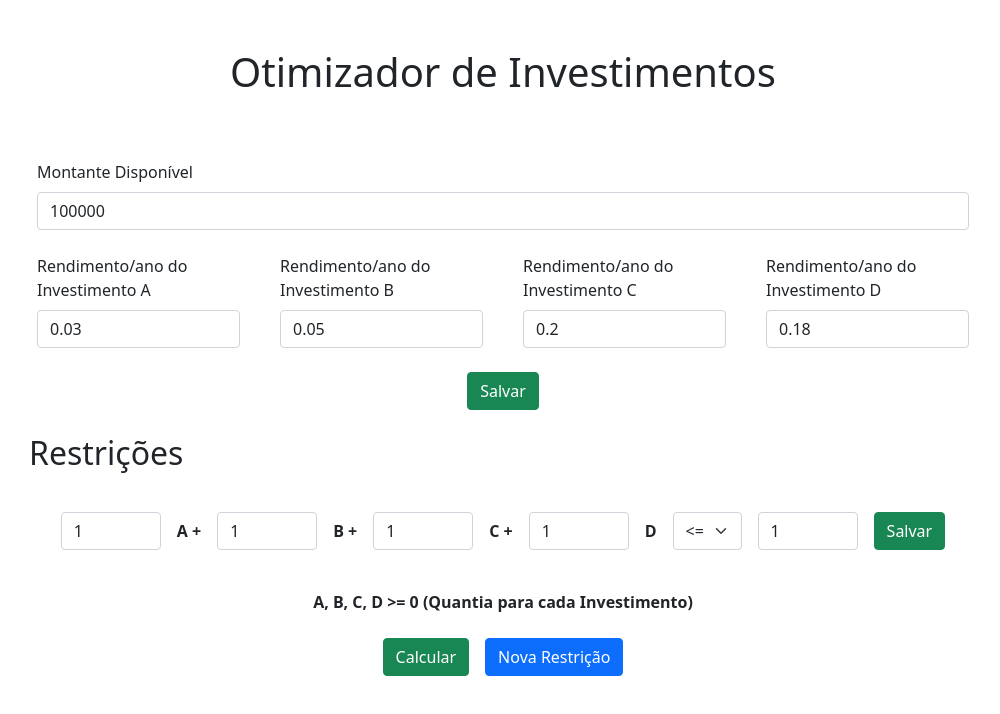
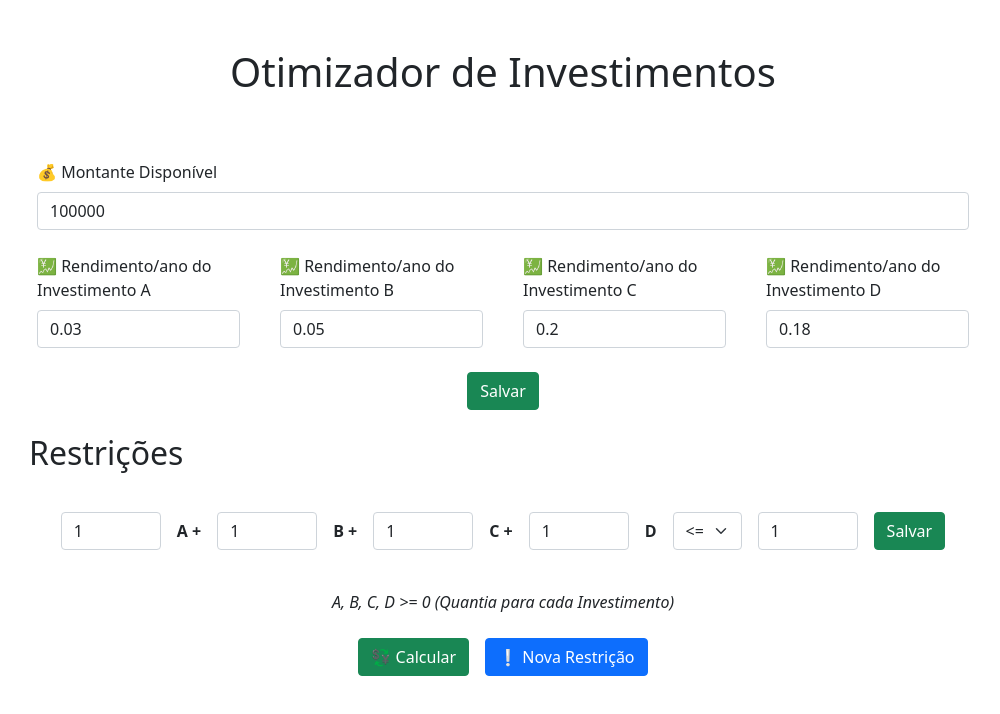
Before and after one commit to matheustalves/investments-optmizer, a React (Create React App) app: page / in a window 1280 px wide. Shown: the top 714 px of the page, without its empty margins (137-1137 px from the left). Built offline with nearby package versions, Linux system fonts and the light colour scheme.

Commit message:
added min and equal, input verification

```diff
--- a/src/App.js
+++ b/src/App.js
@@ -1,8 +1,44 @@
 import 'bootstrap/dist/css/bootstrap.css'
 import './App.css';
 import Form from './Form'
+import React, { useState } from 'react'
 
 function App() {
+  const [results, setResults] = useState({});
+  const [hasResults, setHasResults] = useState(false);
+
+  const btnUpdateHasResults = (e) => {
+    e.preventDefault();
+    setHasResults(false);
+  }
+
+  function renderForm() {
+    if (!hasResults) {
+      return (
+        <Form updateResults={setResults} updateHasResults={setHasResults} />
+      )
+    }
+  }
+
+  function renderResults() {
+    if (hasResults) {
+      console.log(results);
+      return (
+        <div className="m-2 text-center">
+          <div className="p-2 alert alert-success">
+            <p className="fw-bold">Você deve investir... 💹</p>
+            <p><span className="badge bg-primary text-wrap">R$ {results["InvestimentoA"]}</span> no Investimento A</p>
+            <p><span className="badge bg-primary text-wrap">R$ {results["InvestimentoB"]}</span> no Investimento B</p>
+            <p><span className="badge bg-primary text-wrap">R$ {results["InvestimentoC"]}</span> no Investimento C</p>
+            <p><span className="badge bg-primary text-wrap">R$ {results["InvestimentoD"]}</span> no Investimento D</p>
+            <p>O rendimento ótimo ao ano será de <span className="badge bg-primary text-wrap">R$ {results["result"]}</span> 😎</p>
+          </div>
+          <button className="btn btn-dark" onClick={btnUpdateHasResults}>Voltar</button>
+        </div>
+      )
+    }
+  }
+
   return (
     <div className="container p-5">
       <header className="text-center">
@@ -10,7 +46,8 @@ function App() {
       </header>
 
       <div className="container p-5">
-        <Form />
+        {renderForm()}
+        {renderResults()}
       </div>
 
     </div>
--- a/src/Constraint.js
+++ b/src/Constraint.js
@@ -8,6 +8,7 @@ function Constraint(props) {
     const [inputB, setInputB] = useState(1);
     const [inputC, setInputC] = useState(1);
     const [inputD, setInputD] = useState(1);
+    const [inputType, setinputType] = useState("max");
     const [inputFinal, setInputFinal] = useState(1);
 
     const updateModel = (e) => {
@@ -16,45 +17,47 @@ function Constraint(props) {
         updatedModel["variables"]["InvestimentoB"][props.tag] = parseFloat(inputB);
         updatedModel["variables"]["InvestimentoC"][props.tag] = parseFloat(inputC);
         updatedModel["variables"]["InvestimentoD"][props.tag] = parseFloat(inputD);
-        updatedModel["constraints"][props.tag] = { "max": parseFloat(inputFinal) };
+        var obj = {};
+        obj[inputType] = parseFloat(inputFinal);
+        updatedModel["constraints"][props.tag] = obj;
         props.updateGlobalModel(updatedModel);
     }
 
     return (
         <div className="d-flex flex-row my-3 align-items-center justify-content-center">
             <div className="p-2">
-                <input type="number" className="form-control constrInput" id={"input-" + props.tag + "-a"} value={inputA} onChange={e => setInputA(e.target.value)}></input>
+                <input type="number" className="form-control constrInput" id={"input-" + props.tag + "-a"} value={inputA} onChange={e => setInputA(e.target.value)} required></input>
             </div>
             <div className="p-2">
                 <span className="fw-bold">A +</span>
             </div>
             <div className="p-2">
-                <input type="number" className="form-control constrInput" id={"input-" + props.tag + "-b"} value={inputB} onChange={e => setInputB(e.target.value)}></input>
+                <input type="number" className="form-control constrInput" id={"input-" + props.tag + "-b"} value={inputB} onChange={e => setInputB(e.target.value)} required></input>
             </div>
             <div className="p-2">
                 <span className="fw-bold">B +</span>
             </div>
             <div className="p-2">
-                <input type="number" className="form-control constrInput" id={"input-" + props.tag + "-c"} value={inputC} onChange={e => setInputC(e.target.value)}></input>
+                <input type="number" className="form-control constrInput" id={"input-" + props.tag + "-c"} value={inputC} onChange={e => setInputC(e.target.value)} required></input>
             </div>
             <div className="p-2">
                 <span className="fw-bold">C +</span>
             </div>
             <div className="p-2">
-                <input type="number" className="form-control constrInput" id={"input-" + props.tag + "-d"} value={inputD} onChange={e => setInputD(e.target.value)}></input>
+                <input type="number" className="form-control constrInput" id={"input-" + props.tag + "-d"} value={inputD} onChange={e => setInputD(e.target.value)} required></input>
             </div>
             <div className="p-2">
                 <span className="fw-bold">D</span>
             </div>
             <div className="p-2">
-                <select className="form-select">
-                    <option defaultValue="max">{"<="}</option>
-                    {/* <option defaultValue="min">{">="}</option> */}
-                    {/* <option defaultValue="equal">{"="}</option> */}
+                <select className="form-select" value={inputType} onChange={e => setinputType(e.target.value)}>
+                    <option value="max">{"<="}</option>
+                    <option value="min">{">="}</option>
+                    <option value="equal">{"="}</option>
                 </select>
             </div>
             <div className="p-2">
-                <input type="number" className="form-control constrInput" id={"input-" + props.tag + "-final"} value={inputFinal} onChange={e => setInputFinal(e.target.value)}></input>
+                <input type="number" className="form-control constrInput" id={"input-" + props.tag + "-final"} value={inputFinal} onChange={e => setInputFinal(e.target.value)} required></input>
             </div>
             <div className="p-2">
                 <button className="btn btn-success" onClick={updateModel}>Salvar</button>
--- a/src/Form.js
+++ b/src/Form.js
@@ -38,12 +38,13 @@ function Form(props) {
         console.log(model);
     }
 
-    const calcInvestment = (e) => {
+    const calcInvestments = (e) => {
         e.preventDefault();
         console.log(model);
         var solver = Solver, results;
         results = solver.Solve(model);
-        console.log(results);
+        props.updateResults(results);
+        props.updateHasResults(true);
     }
 
     const updateModel = (e) => {
@@ -57,35 +58,35 @@ function Form(props) {
     }
 
     return (
-        <form>
+        <form onSubmit={calcInvestments}>
             <div className="p-2">
-                <label htmlFor="inputMontante" className="form-label">Montante Disponível</label>
-                <input type="number" className="form-control" id="inputMontante" value={inputMontante} onChange={e => setMontante(e.target.value)}></input>
+                <label htmlFor="inputMontante" className="form-label">💰 Montante Disponível</label>
+                <input type="number" className="form-control" id="inputMontante" value={inputMontante} onChange={e => setMontante(e.target.value)} min={0.0} step={0.01} required></input>
             </div>
 
             <div className="row py-2">
                 <div className="col">
                     <div className="p-2">
-                        <label htmlFor="inputRA" className="form-label">Rendimento/ano do Investimento A</label>
-                        <input type="number" className="form-control" id="inputRA" value={inputRA} onChange={e => setRA(e.target.value)}></input>
+                        <label htmlFor="inputRA" className="form-label">💹 Rendimento/ano do Investimento A</label>
+                        <input type="number" className="form-control" id="inputRA" value={inputRA} onChange={e => setRA(e.target.value)} min={0.0} max={1.0} step={0.001} required></input>
                     </div>
                 </div>
                 <div className="col">
                     <div className="p-2">
-                        <label htmlFor="inputRB" className="form-label">Rendimento/ano do Investimento B</label>
-                        <input type="number" className="form-control" id="inputRB" value={inputRB} onChange={e => setRB(e.target.value)}></input>
+                        <label htmlFor="inputRB" className="form-label">💹 Rendimento/ano do Investimento B</label>
+                        <input type="number" className="form-control" id="inputRB" value={inputRB} onChange={e => setRB(e.target.value)} min={0.0} max={1.0} step={0.001} required></input>
                     </div>
                 </div>
                 <div className="col">
                     <div className="p-2">
-                        <label htmlFor="inputRC" className="form-label">Rendimento/ano do Investimento C</label>
-                        <input type="number" className="form-control" id="inputRC" value={inputRC} onChange={e => setRC(e.target.value)}></input>
+                        <label htmlFor="inputRC" className="form-label">💹 Rendimento/ano do Investimento C</label>
+                        <input type="number" className="form-control" id="inputRC" value={inputRC} onChange={e => setRC(e.target.value)} min={0.0} max={1.0} step={0.001} required></input>
                     </div>
                 </div>
                 <div className="col">
                     <div className="p-2">
-                        <label htmlFor="inputRD" className="form-label">Rendimento/ano do Investimento D</label>
-                        <input type="number" className="form-control" id="inputRD" value={inputRD} onChange={e => setRD(e.target.value)}></input>
+                        <label htmlFor="inputRD" className="form-label">💹 Rendimento/ano do Investimento D</label>
+                        <input type="number" className="form-control" id="inputRD" value={inputRD} onChange={e => setRD(e.target.value)} min={0.0} max={1.0} step={0.001} required></input>
                     </div>
                 </div>
             </div>
@@ -103,15 +104,16 @@ function Form(props) {
             </div>
 
             <div className="text-center p-2">
-                <p className="fw-bold">A, B, C, D {'>'}= 0 (Quantia para cada Investimento)</p>
+                <p className="fst-italic">A, B, C, D {'>'}= 0 (Quantia para cada Investimento)</p>
             </div>
 
             <div className="d-flex flex-row justify-content-center">
                 <div className="px-2">
-                    <button className="btn btn-success" onClick={calcInvestment}>Calcular</button>
+                    {/* <button className="btn btn-success" onClick={calcInvestments}>💱 Calcular</button> */}
+                    <input type="submit" className="btn btn-success" value="💱 Calcular"></input>
                 </div>
                 <div className="px-2">
-                    <button className="btn btn-primary" onClick={newConstraint}>Nova Restrição</button>
+                    <button className="btn btn-primary" onClick={newConstraint}>❕ Nova Restrição</button>
                 </div>
             </div>
 
```
